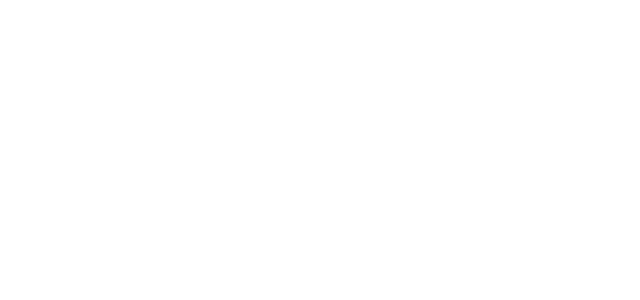
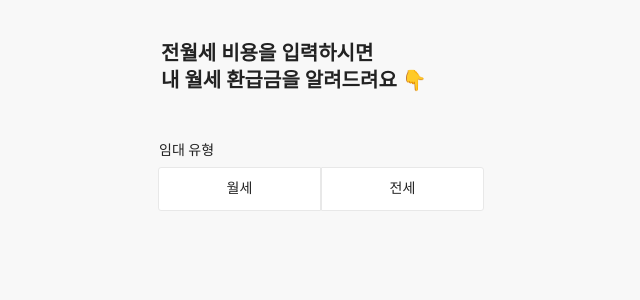
Before and after one commit to sdf5771/zaritalk-clone-fe, a React (Create React App) app: page / in a window 1280 px wide. Shown: the top 300 px of the page, without its empty margins (319-959 px from the left). Built offline with nearby package versions, Linux system fonts and the light colour scheme.

Commit message:
feat. refundview, togglebtn component style

```diff
--- a/src/App.tsx
+++ b/src/App.tsx
@@ -1,10 +1,12 @@
 import React from 'react';
+import {Route, Routes} from 'react-router-dom';
+import RefundView from "./routes/refund/RefundView";
 
 function App() {
   return (
-    <div className="App">
-
-    </div>
+      <Routes>
+        <Route path='/' element={<RefundView />} />
+      </Routes>
   );
 }
 
--- /dev/null
+++ b/src/components/refund/toggle-btn/ToggleBtnContainer.tsx
@@ -0,0 +1,10 @@
+import React from 'react';
+import ToggleBtnPresenter from './ToggleBtnPresenter';
+
+function ToggleBtnContainer(){
+    return(
+        <ToggleBtnPresenter />
+    );
+}
+
+export default ToggleBtnContainer;
--- /dev/null
+++ b/src/components/refund/toggle-btn/ToggleBtnPresenter.module.css
@@ -0,0 +1,31 @@
+.toggle_btn_main{
+    padding: 0 17px;
+    width: calc(100% - 34px);
+    display: flex;
+}
+.toggle_btn_main > div:first-child{
+    border-radius: 3px 0 0 3px;
+}
+.toggle_btn_main > div:last-child{
+    border-radius: 0 3px 3px 0;
+}
+.toggle_btn_main > div {
+    width: 50%;
+    height: 42px;
+    display: flex;
+    justify-content:center;
+    align-items: center;
+    border: 1px solid #E8E8E8;
+    background-color: #fff;
+    cursor: pointer;
+    transition: background-color 0.2s ease;
+}
+.toggle_btn_main > div > span{
+    font-family: 'Apple SD Gothic Neo';
+    font-style: normal;
+    font-weight: 500;
+    font-size: 14px;
+    line-height: 100%;
+    text-align: center;
+    color: #222222;
+}
--- /dev/null
+++ b/src/components/refund/toggle-btn/ToggleBtnPresenter.tsx
@@ -0,0 +1,17 @@
+import React from 'react';
+import styles from './ToggleBtnPresenter.module.css';
+
+function ToggleBtnPresenter(){
+    return(
+        <div className={styles.toggle_btn_main}>
+            <div>
+                <span>월세</span>
+            </div>
+            <div>
+                <span>전세</span>
+            </div>
+        </div>
+    );
+}
+
+export default ToggleBtnPresenter;
--- a/src/index.tsx
+++ b/src/index.tsx
@@ -1,12 +1,14 @@
 import React from 'react';
 import ReactDOM from 'react-dom/client';
+import {BrowserRouter} from "react-router-dom";
 import App from './App';
+
 
 const root = ReactDOM.createRoot(
   document.getElementById('root') as HTMLElement
 );
 root.render(
-  <React.StrictMode>
-    <App />
-  </React.StrictMode>
+      <BrowserRouter>
+          <App />
+      </BrowserRouter>
 );
--- /dev/null
+++ b/src/routes/refund/RefundView.module.css
@@ -0,0 +1,40 @@
+.refund_view_main{
+    display: flex;
+    width: 100vw;
+    height: 100vh;
+    background-color: #f8f8f8;
+    justify-content: center;
+}
+.refund_view_body{
+    display: flex;
+    flex-direction: column;
+    width: 360px;
+}
+.refund_view_title{
+    margin-top: 40px;
+    padding: 0 20px;
+    width: calc(100% - 40px);
+}
+.refund_view_title > span{
+    font-family: 'Apple SD Gothic Neo';
+    font-style: normal;
+    font-weight: 700;
+    font-size: 20px;
+    line-height: 136%;
+    color: #222222;
+}
+.refund_view_rental_type_container{
+    margin-top: 50px;
+    display: flex;
+    flex-direction: column;
+    gap: 9px;
+}
+.refund_view_rental_type_container > span{
+    margin-left: 18px;
+    font-family: 'Apple SD Gothic Neo';
+    font-style: normal;
+    font-weight: 500;
+    font-size: 14px;
+    line-height: 100%;
+    color: #222222;
+}
--- /dev/null
+++ b/src/routes/refund/RefundView.tsx
@@ -0,0 +1,25 @@
+import React from 'react';
+import styles from 'routes/refund/RefundView.module.css'
+import ToggleBtnContainer from "components/refund/toggle-btn/ToggleBtnContainer";
+
+function RefundView(){
+
+    return(
+        <div className={styles.refund_view_main}>
+            <div className={styles.refund_view_body}>
+                <div className={styles.refund_view_title}>
+                    <span>전월세 비용을 입력하시면 <br /> 내 월세 환급금을 알려드려요 👇</span>
+                </div>
+                <div className={styles.refund_view_rental_type_container}>
+                    <span>임대 유형</span>
+                    <ToggleBtnContainer />
+                </div>
+                <div>
+
+                </div>
+            </div>
+        </div>
+    );
+}
+
+export default RefundView
```
